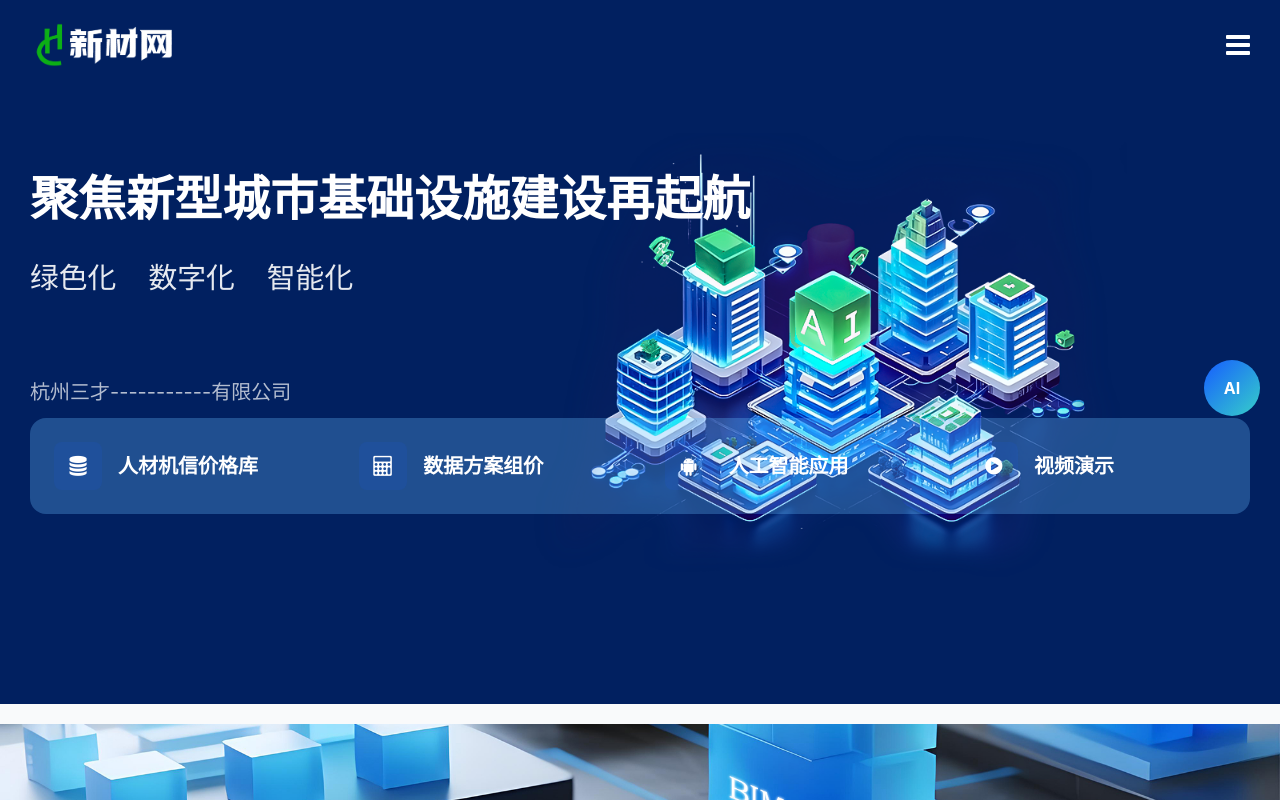
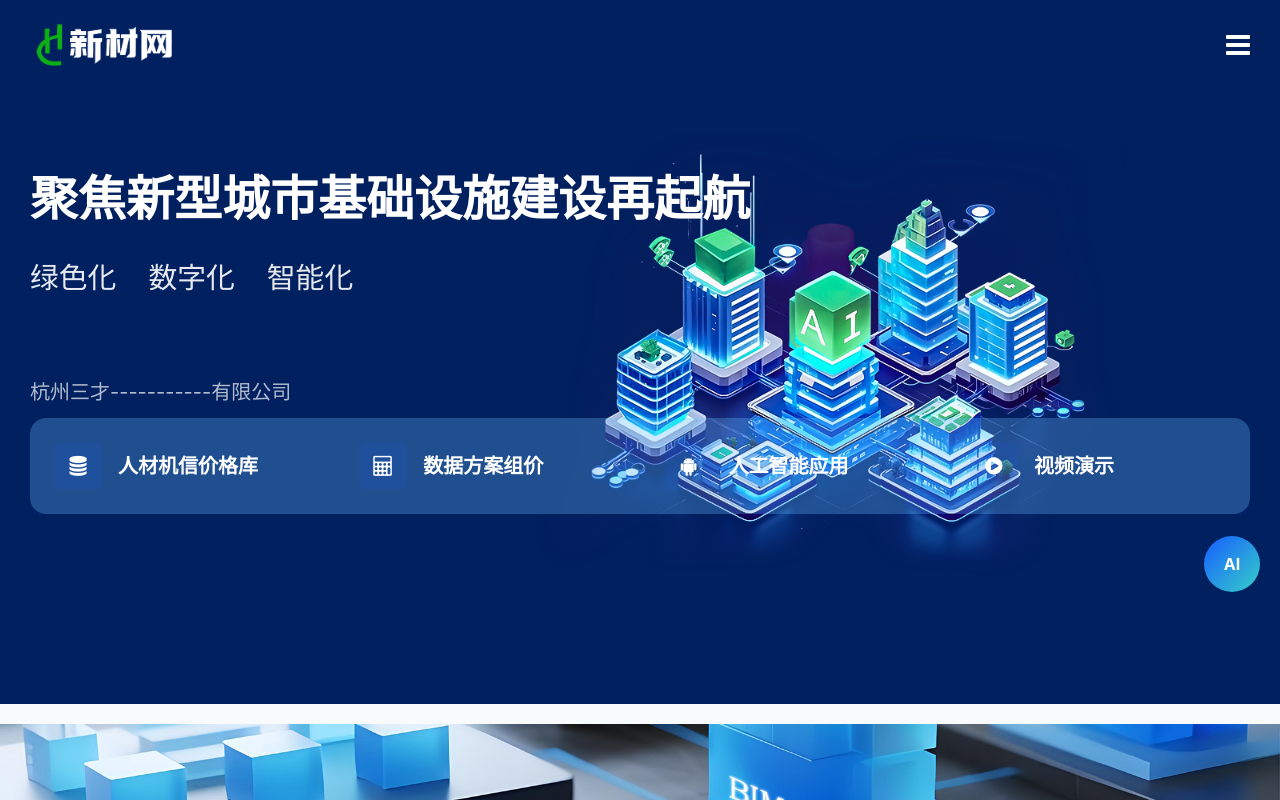
Before and after one commit to Silin7/sancai-website, a Vue app: page / in a window 1280 px wide. Shown: the top 800 px of the page. Built offline with nearby package versions, Linux system fonts and the light colour scheme; what vue3-seamless-scroll would draw is missing.

Commit message:
sideright

```diff
--- a/src/components/sideright.vue
+++ b/src/components/sideright.vue
@@ -71,7 +71,7 @@ function iconMouseleave() {
 .sideright {
   position: fixed;
   right: 20px;
-  top: 45vh;
+  bottom: 26vh;
   z-index: 9999;
 
   .relativeBox {
```
